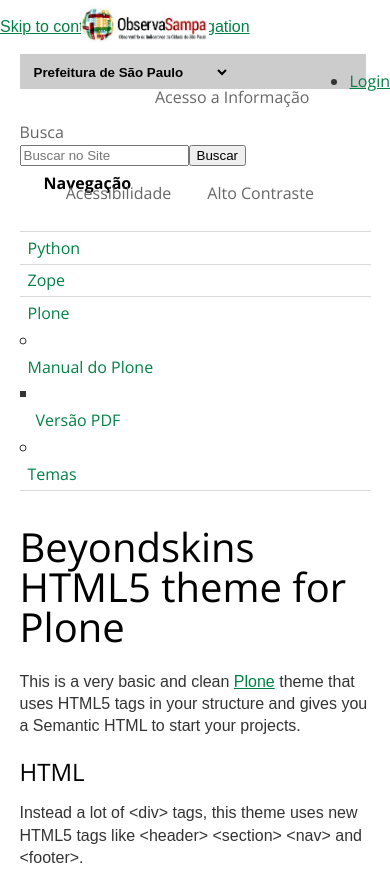
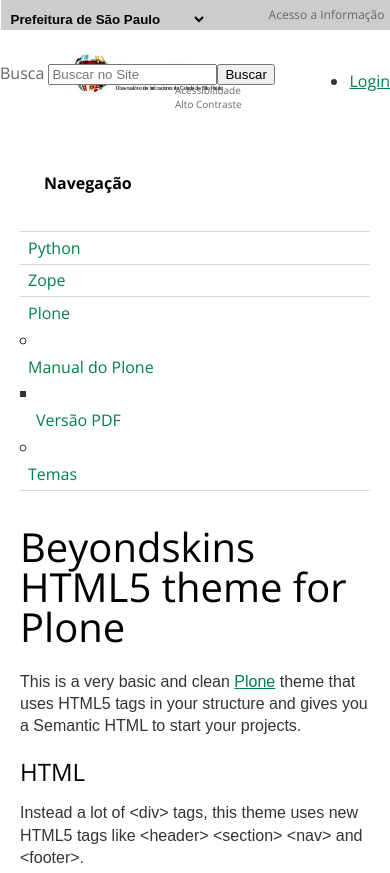
Before and after one commit to hvelarde/gestaourbana-theme, a plain HTML site: page index.html in a window 390 px wide. Shown: the top 873 px of the page. Drawn offline with nearby package versions, Linux system fonts and the light colour scheme.

Commit message:
Ajustes de resposividade no gestão; Header responsivo; Searchbox com ícone;
Signed-off-by: Renan <rmgomes@prefeitura.sp.gov.br>

```diff
--- a/css/sass/style.scss
+++ b/css/sass/style.scss
@@ -280,6 +280,12 @@ h3 {
       margin-bottom: 1em;
     }
 }
+/***** Fine adjustments ****/
+#content .row {
+  margin: 1em -1em;
+  width: calc(100% + 2em);
+}
+
 /********** Tiles **********/
 .tile {
   margin: 0 1em 2em 1em;
@@ -383,7 +389,7 @@ h3 {
     background-image: none;
   }
   #wrapper {
-    width: 90%;
+    width: calc(100% - 40px);
   }
   #main {
     margin-top: 4em;
@@ -426,3 +432,13 @@ h3 {
     width: 100%;
   }
 }
+
+/* Logged in/out */
+#portal-personaltools {
+    display: none;
+}
+.userrole-authenticated {
+  #portal-personaltools {
+      display: block;
+  }
+}
--- a/css/sass/style_header.scss
+++ b/css/sass/style_header.scss
@@ -10,10 +10,15 @@ header {
 }
 
 .primary-header {
-    width: 100%;
+    width: calc(100% - 20px);
     background-color: #cccccc;
     padding: 5px 10px 30px;
-    margin: 15px 0px 0px 0px;
+    display: inline-block;
+    height: 0px;
+}
+.primary-header > a {
+  max-width: 40%;
+  margin-right: 1em;
 }
 /* banner */
 #logo {
@@ -29,17 +34,20 @@ header {
     float: left;
     margin: 0.7em 1em 0.2em 0;
     max-height: 200px;
+    max-width: 95%;
+    height: auto;
   }
 }
 /* search */
+/* search icon: &#xf002; */
 #portal-searchbox {
-  width: 300px;
+  width: 90%;
   height: 30px;
   float: left;
   text-align: right;
   padding: 0;
   border-radius: 2px;
-  background-color: #ccc;
+  background-color: #eee;
   input.searchField {
       border: 0;
       padding: 0.5em 0.2em 0.5em 0.2em;
@@ -47,18 +55,22 @@ header {
       background: transparent;
   }
   input.searchButton {
-      padding: 0.5em;
-      border: 0;
-      background: transparent;
-      text-indent: -99999px;
-      width: 35px;
+    padding: 0.5em;
+    border: 0;
+    background: transparent;
+    width: 35px;
+    font-family: FontAwesome, 'Helvetica Neue', Helvetica, Arial, sans-serif;
+    cursor: pointer;
   }
 }
 #LSResult {
   margin-top: 0;
 }
 #acessibilidade{
-    float: right;
+  float: right;
+}
+#linkAltoContraste {
+  display: inline-block;
 }
 #acessibilidade a{
   margin-right: 2em;
@@ -77,6 +89,9 @@ header {
 }
 
 /* Navigation */
+#btnav > i {
+  display: none;
+}
 
 $colorsNav1:  rgba(200, 20, 0, 1), rgba(234, 86, 0, 1), rgba(193, 66, 146, 1),rgba(255, 204, 1, 1),rgba(0, 174, 235, 1),rgba(52, 187, 81, 1);
 $colorsNav08:  rgba(200, 20, 0, 0.8), rgba(234, 86, 0, 0.8), rgba(193, 66, 146, 0.8),rgba(255, 204, 1, 0.8),rgba(0, 174, 235, 0.8),rgba(52, 187, 81, 0.8);
@@ -288,11 +303,13 @@ dl.portlet ul.navTree .navTreeCurrentItem {
 /* Landscape phone to portrait tablet */
 @media (max-width: 767px) {
 	 #logo {
-    float: right;
+    position: absolute;
+    left: 70px;
       a{
          img {
-          margin-top: 5px;
-          width: 2em;
+          margin-top: 20px;
+          width: 40vw;
+          max-width: 3em;
           height: auto;
           top: 0;
           position: absolute;
@@ -304,16 +321,43 @@ dl.portlet ul.navTree .navTreeCurrentItem {
   }
   #main-header {
     height: 45px;
+    z-index: 3;
+  }
+  #second-header {
+    position: fixed;
+    left: 0;
+    top: 30px;
+    background-color: white;
+    margin: 0;
+    z-index: 3;
+    height: 100px;
+  }
+  .primary-header {
+    position: fixed;
+    z-index: 3;
+    top: 0;
+    margin: 0;
+    margin-left: -5%;
+    width: 100%;
+    height: 1.5em;
+    padding: 0.5em;
+    font-size: 12px;
   }
   #portal-searchbox {
-    display: none;
+    position: absolute;
+    top: 18px;
+    width: calc(300% - 40px);
+    margin-left: 20px;
   }
   #btnav {
-    width: 153px;
+    width: 40px;
+    padding: 10px;
     height: 40px;
     display: block;
-    top: 0;
-    position: absolute;
+    top: 30px;
+    left: 10px;
+    position: fixed;
+    z-index: 9;
     ul {
       display: none;
     }
@@ -345,11 +389,32 @@ dl.portlet ul.navTree .navTreeCurrentItem {
   header > div {
     width: 93%;
   }
-
+  #acessibilidade {
+    position: relative;
+    top: 3em;
+    font-size: 12px;
+    margin: 0;
+    width: 220px;
+  }
+}
+/*  Up to 600px */
+@media (max-width: 600px) {
+  #portal-searchbox {
+    width: calc(100% - 40px);
+  }
 }
 /* Landscape phones and down */
 @media (max-width: 480px) {
   #logo {
     width: 70%;
   }
+  #acessibilidade {
+    right: -120px;
+    font-size: 10px;
+    position: absolute;
+    top: 1em;
+  }
+  #linkAltoContraste {
+    display: block;
+  }
 }
--- a/js/behavior.js
+++ b/js/behavior.js
@@ -0,0 +1,3 @@
+$(document).ready(function($) {
+	$(".searchButton").first().val("");
+});
```
Also changed, not shown: css/style.css, css/style_header.css.
